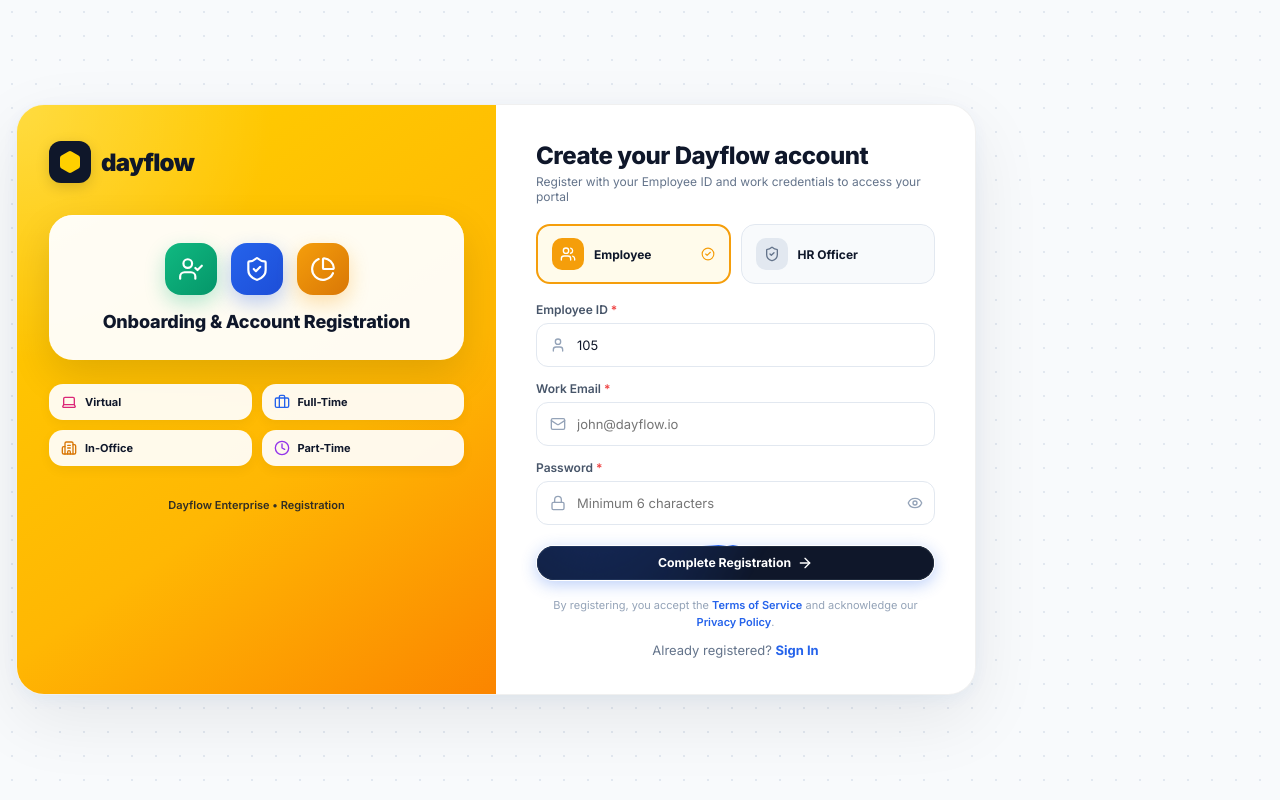
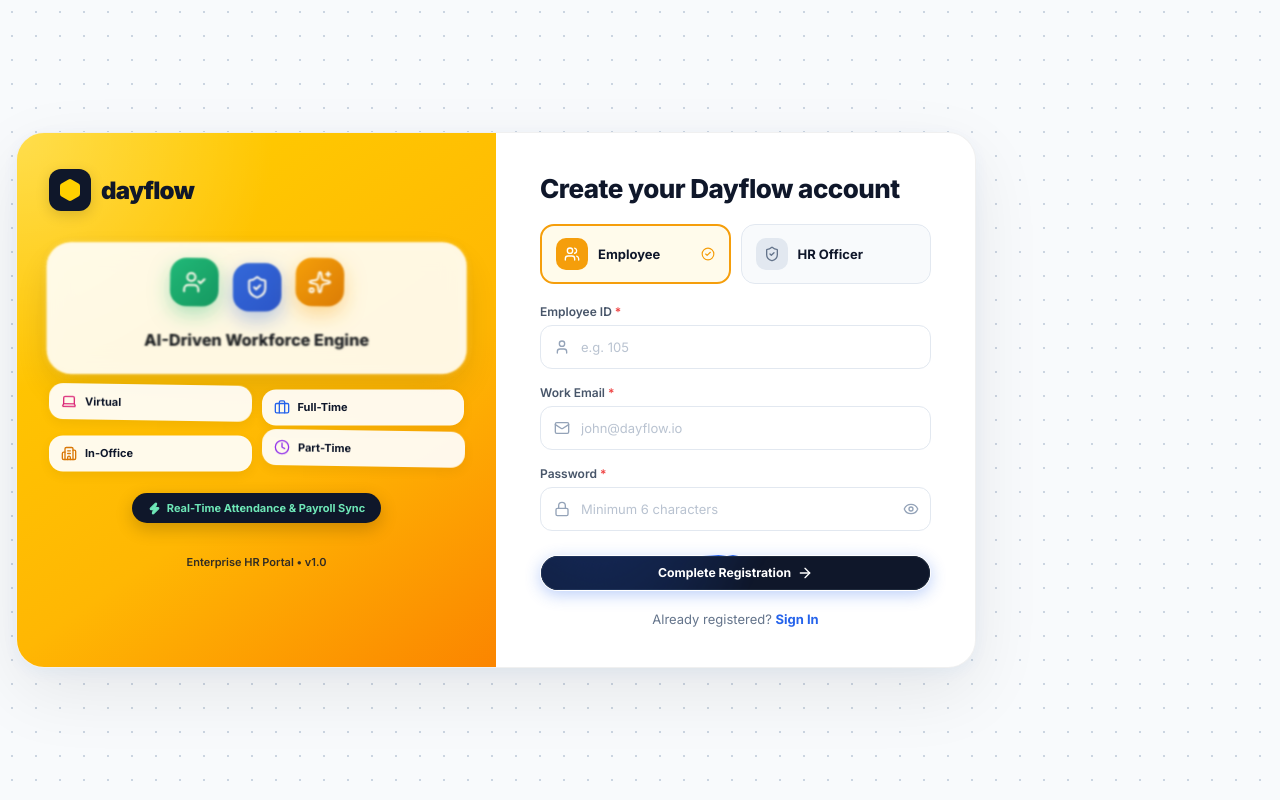
Before and after one commit to Arunprasath-2717/SmartHR, a Next.js app in the folder frontend/: page /signup in a window 1280 px wide. Built offline with nearby package versions, Linux system fonts and the light colour scheme.

Commit message:
style(auth): Add keyframe motion animations to left Auth banner, subtle input field text, and streamline UI by removing text bloat

```diff
--- a/frontend/src/app/signup/page.js
+++ b/frontend/src/app/signup/page.js
@@ -19,13 +19,15 @@ import {
   Eye,
   EyeOff,
   UserCheck,
-  PieChart
+  Sparkles,
+  Zap,
+  ShieldAlert
 } from 'lucide-react';
 
 export default function SignupPage() {
   const { signup } = useAuth();
   const [selectedRole, setSelectedRole] = useState('employee'); // 'employee' | 'hr'
-  const [employeeId, setEmployeeId] = useState('105');
+  const [employeeId, setEmployeeId] = useState('');
   const [email, setEmail] = useState('');
   const [password, setPassword] = useState('');
   const [showPassword, setShowPassword] = useState(false);
@@ -73,11 +75,30 @@ export default function SignupPage() {
       alignItems: 'center',
       justify: 'center',
       background: '#F8FAFC',
-      backgroundImage: 'radial-gradient(#E2E8F0 1.2px, transparent 1.2px)',
+      backgroundImage: 'radial-gradient(#CBD5E1 1px, transparent 1px)',
       backgroundSize: '24px 24px',
       position: 'relative',
-      padding: '24px 16px'
+      padding: '32px 16px'
     }}>
+      <style>{`
+        @keyframes floatSlow {
+          0%, 100% { transform: translateY(0px) rotate(0deg); }
+          50% { transform: translateY(-10px) rotate(1deg); }
+        }
+        @keyframes floatFast {
+          0%, 100% { transform: translateY(0px); }
+          50% { transform: translateY(-14px); }
+        }
+        @keyframes pulseGlow {
+          0%, 100% { transform: scale(1); opacity: 0.9; }
+          50% { transform: scale(1.04); opacity: 1; filter: drop-shadow(0 0 12px rgba(255,255,255,0.6)); }
+        }
+        .animate-float-slow { animation: floatSlow 4s ease-in-out infinite; }
+        .animate-float-fast { animation: floatFast 3s ease-in-out infinite; }
+        .animate-pulse-glow { animation: pulseGlow 2.5s ease-in-out infinite; }
+        .subtle-input::placeholder { color: #94A3B8; opacity: 0.65; font-weight: 400; }
+      `}</style>
+
       {/* 2-Column Auth Container (Centered Max 960px) */}
       <div style={{
         width: '100%',
@@ -92,7 +113,7 @@ export default function SignupPage() {
         animation: 'modal-in 400ms cubic-bezier(0.34,1.56,0.64,1) both'
       }}>
 
-        {/* ── LEFT BANNER (Vibrant Amber Illustration Anchor) ── */}
+        {/* ── LEFT BANNER (Animated Golden Amber Motion Canvas) ── */}
         <div style={{
           background: 'linear-gradient(145deg, #FFD000 0%, #FFB703 60%, #FB8500 100%)',
           padding: '36px 32px',
@@ -105,7 +126,7 @@ export default function SignupPage() {
           {/* Subtle curved backdrop pattern */}
           <div style={{
             position: 'absolute', inset: 0,
-            backgroundImage: 'radial-gradient(circle 320px at 0% 0%, rgba(255,255,255,0.25) 0%, transparent 80%)',
+            backgroundImage: 'radial-gradient(circle 320px at 0% 0%, rgba(255,255,255,0.3) 0%, transparent 80%)',
             pointerEvents: 'none'
           }} />
 
@@ -124,96 +145,105 @@ export default function SignupPage() {
             </span>
           </div>
 
-          {/* Central Hero Illustration & Visual Badges (Clean Visual Anchor) */}
+          {/* Animated Hero Graphic & Floating Motion Badges */}
           <div style={{ margin: '32px 0', textAlign: 'center', zIndex: 1, position: 'relative' }}>
 
-            {/* SVG HR Hero Graphic Canvas */}
-            <div style={{
+            {/* Center Animated Hero Card */}
+            <div className="animate-pulse-glow" style={{
               background: 'rgba(255, 255, 255, 0.95)',
+              backdropFilter: 'blur(12px)',
               borderRadius: 24,
-              padding: '28px 24px',
+              padding: '24px 20px',
               boxShadow: '0 16px 40px rgba(0,0,0,0.12), inset 0 1px 0 rgba(255,255,255,0.8)',
-              marginBottom: 24,
+              marginBottom: 20,
               display: 'flex',
               flexDirection: 'column',
               alignItems: 'center',
-              gap: 16
+              gap: 14
             }}>
-              {/* Graphic Icon Composition */}
+              {/* Animated Floating Nodes */}
               <div style={{ display: 'flex', alignItems: 'center', gap: 14, justifyContent: 'center' }}>
-                <div style={{
-                  width: 52, height: 52, borderRadius: 16,
+                <div className="animate-float-slow" style={{
+                  width: 48, height: 48, borderRadius: 16,
                   background: 'linear-gradient(135deg, #10B981, #059669)',
                   color: '#fff', display: 'flex', alignItems: 'center', justifyContent: 'center',
-                  boxShadow: '0 8px 20px rgba(16,185,129,0.3)'
+                  boxShadow: '0 8px 20px rgba(16,185,129,0.35)'
                 }}>
-                  <UserCheck size={26} />
+                  <UserCheck size={24} />
                 </div>
-                <div style={{
-                  width: 52, height: 52, borderRadius: 16,
+                <div className="animate-float-fast" style={{
+                  width: 48, height: 48, borderRadius: 16,
                   background: 'linear-gradient(135deg, #2563EB, #1D4ED8)',
                   color: '#fff', display: 'flex', alignItems: 'center', justifyContent: 'center',
-                  boxShadow: '0 8px 20px rgba(37,99,235,0.3)'
+                  boxShadow: '0 8px 20px rgba(37,99,235,0.35)'
                 }}>
-                  <ShieldCheck size={26} />
+                  <ShieldCheck size={24} />
                 </div>
-                <div style={{
-                  width: 52, height: 52, borderRadius: 16,
+                <div className="animate-float-slow" style={{
+                  width: 48, height: 48, borderRadius: 16,
                   background: 'linear-gradient(135deg, #F59E0B, #D97706)',
                   color: '#fff', display: 'flex', alignItems: 'center', justifyContent: 'center',
-                  boxShadow: '0 8px 20px rgba(245,158,11,0.3)'
+                  boxShadow: '0 8px 20px rgba(245,158,11,0.35)'
                 }}>
-                  <PieChart size={26} />
+                  <Sparkles size={24} />
                 </div>
               </div>
 
-              <div style={{ fontSize: 18, fontWeight: 800, color: '#0F172A', letterSpacing: '-0.01em' }}>
-                Onboarding & Account Registration
+              <div style={{ fontSize: 16, fontWeight: 800, color: '#0F172A' }}>
+                AI-Driven Workforce Engine
               </div>
             </div>
 
-            {/* Minimal Icon Badges Grid */}
+            {/* Floating Animated Pill Badges */}
             <div style={{ display: 'grid', gridTemplateColumns: '1fr 1fr', gap: 10 }}>
-              <div style={{ background: 'rgba(255,255,255,0.92)', padding: '10px 12px', borderRadius: 14, display: 'flex', alignItems: 'center', gap: 8, boxShadow: '0 4px 12px rgba(0,0,0,0.05)' }}>
+              <div className="animate-float-slow" style={{ background: 'rgba(255,255,255,0.92)', padding: '10px 12px', borderRadius: 14, display: 'flex', alignItems: 'center', gap: 8, boxShadow: '0 4px 12px rgba(0,0,0,0.06)' }}>
                 <Laptop size={16} color="#DB2777" />
                 <span style={{ fontSize: 11, fontWeight: 700, color: '#0F172A' }}>Virtual</span>
               </div>
-              <div style={{ background: 'rgba(255,255,255,0.92)', padding: '10px 12px', borderRadius: 14, display: 'flex', alignItems: 'center', gap: 8, boxShadow: '0 4px 12px rgba(0,0,0,0.05)' }}>
+              <div className="animate-float-fast" style={{ background: 'rgba(255,255,255,0.92)', padding: '10px 12px', borderRadius: 14, display: 'flex', alignItems: 'center', gap: 8, boxShadow: '0 4px 12px rgba(0,0,0,0.06)' }}>
                 <Briefcase size={16} color="#2563EB" />
                 <span style={{ fontSize: 11, fontWeight: 700, color: '#0F172A' }}>Full-Time</span>
               </div>
-              <div style={{ background: 'rgba(255,255,255,0.92)', padding: '10px 12px', borderRadius: 14, display: 'flex', alignItems: 'center', gap: 8, boxShadow: '0 4px 12px rgba(0,0,0,0.05)' }}>
+              <div className="animate-float-fast" style={{ background: 'rgba(255,255,255,0.92)', padding: '10px 12px', borderRadius: 14, display: 'flex', alignItems: 'center', gap: 8, boxShadow: '0 4px 12px rgba(0,0,0,0.06)' }}>
                 <Building2 size={16} color="#D97706" />
                 <span style={{ fontSize: 11, fontWeight: 700, color: '#0F172A' }}>In-Office</span>
               </div>
-              <div style={{ background: 'rgba(255,255,255,0.92)', padding: '10px 12px', borderRadius: 14, display: 'flex', alignItems: 'center', gap: 8, boxShadow: '0 4px 12px rgba(0,0,0,0.05)' }}>
+              <div className="animate-float-slow" style={{ background: 'rgba(255,255,255,0.92)', padding: '10px 12px', borderRadius: 14, display: 'flex', alignItems: 'center', gap: 8, boxShadow: '0 4px 12px rgba(0,0,0,0.06)' }}>
                 <Clock size={16} color="#9333EA" />
                 <span style={{ fontSize: 11, fontWeight: 700, color: '#0F172A' }}>Part-Time</span>
               </div>
             </div>
 
+            {/* Info Highlights Pill */}
+            <div style={{
+              marginTop: 18,
+              background: '#0F172A', color: '#6EE7B7',
+              fontSize: 11, fontWeight: 700, padding: '8px 16px', borderRadius: 20,
+              display: 'inline-flex', alignItems: 'center', gap: 6,
+              boxShadow: '0 6px 18px rgba(0,0,0,0.2)'
+            }}>
+              <Zap size={13} fill="#6EE7B7" /> Real-Time Attendance & Payroll Sync
+            </div>
+
           </div>
 
-          {/* Footer Badge */}
           <div style={{ fontSize: 11, fontWeight: 600, color: '#0F172A', opacity: 0.85, zIndex: 1, textAlign: 'center' }}>
-            Dayflow Enterprise • Registration
+            Enterprise HR Portal • v1.0
           </div>
         </div>
 
-        {/* ── RIGHT COLUMN (Registration Form) ── */}
-        <div style={{ padding: '36px 40px', display: 'flex', flexDirection: 'column', justifyContent: 'center' }}>
+        {/* ── RIGHT COLUMN (Minimal Clean Registration Form) ── */}
+        <div style={{ padding: '40px 44px', display: 'flex', flexDirection: 'column', justifyContent: 'center' }}>
 
+          {/* Clean Title — No Unwanted Text Descriptions */}
           <div style={{ marginBottom: 20 }}>
-            <h1 style={{ fontSize: 24, fontWeight: 800, color: '#0F172A', letterSpacing: '-0.02em' }}>
+            <h1 style={{ fontSize: 26, fontWeight: 800, color: '#0F172A', letterSpacing: '-0.02em' }}>
               Create your Dayflow account
             </h1>
-            <p style={{ fontSize: 12, color: '#64748B', marginTop: 4 }}>
-              Register with your Employee ID and work credentials to access your portal
-            </p>
           </div>
 
           {/* Account Role Selector Cards */}
-          <div style={{ display: 'grid', gridTemplateColumns: '1fr 1fr', gap: 10, marginBottom: 18 }}>
+          <div style={{ display: 'grid', gridTemplateColumns: '1fr 1fr', gap: 10, marginBottom: 20 }}>
 
             {/* Employee Card */}
             <div
@@ -239,7 +269,7 @@ export default function SignupPage() {
                 <Users size={16} />
               </div>
               <div style={{ flex: 1 }}>
-                <div style={{ fontSize: 12, fontWeight: 700, color: '#0F172A', display: 'flex', alignItems: 'center', justifyContent: 'space-between' }}>
+                <div style={{ fontSize: 13, fontWeight: 700, color: '#0F172A', display: 'flex', alignItems: 'center', justifyContent: 'space-between' }}>
                   <span>Employee</span>
                   {selectedRole === 'employee' && <CheckCircle2 size={14} color="#F59E0B" />}
                 </div>
@@ -270,7 +300,7 @@ export default function SignupPage() {
                 <ShieldCheck size={16} />
               </div>
               <div style={{ flex: 1 }}>
-                <div style={{ fontSize: 12, fontWeight: 700, color: '#0F172A', display: 'flex', alignItems: 'center', justifyContent: 'space-between' }}>
+                <div style={{ fontSize: 13, fontWeight: 700, color: '#0F172A', display: 'flex', alignItems: 'center', justifyContent: 'space-between' }}>
                   <span>HR Officer</span>
                   {selectedRole === 'hr' && <CheckCircle2 size={14} color="#2563EB" />}
                 </div>
@@ -284,7 +314,7 @@ export default function SignupPage() {
             <div style={{
               display: 'flex', alignItems: 'center', gap: 8, padding: '10px 14px', borderRadius: 12,
               background: '#FEE2E2', border: '1px solid rgba(239,68,68,0.2)', color: '#991B1B',
-              fontSize: 12, fontWeight: 600, marginBottom: 14
+              fontSize: 12, fontWeight: 600, marginBottom: 16
             }}>
               <AlertCircle size={16} flexShrink={0} />
               <span>{error}</span>
@@ -294,8 +324,8 @@ export default function SignupPage() {
           {/* Registration Form Controls */}
           <form onSubmit={handleSubmit}>
 
-            {/* Employee ID Field */}
-            <div style={{ marginBottom: 14 }}>
+            {/* Employee ID Field (Subtle Less Visible Text) */}
+            <div style={{ marginBottom: 16 }}>
               <div style={{ display: 'flex', justifyContent: 'space-between', alignItems: 'center', marginBottom: 6 }}>
                 <label style={{ fontSize: 12, fontWeight: 600, color: '#475569' }}>
                   Employee ID <span style={{ color: '#EF4444' }}>*</span>
@@ -308,6 +338,7 @@ export default function SignupPage() {
               </div>
               <div style={{ position: 'relative' }}>
                 <input
+                  className="subtle-input"
                   type="text"
                   required
                   placeholder="e.g. 105"
@@ -321,7 +352,7 @@ export default function SignupPage() {
                     borderRadius: 12,
                     border: touched.employeeId && !isEmployeeIdValid ? '1.5px solid #EF4444' : '1.5px solid #E2E8F0',
                     fontSize: 13,
-                    color: '#0F172A',
+                    color: '#334155',
                     background: '#FFFFFF',
                     outline: 'none',
                     transition: 'all 200ms ease'
@@ -336,8 +367,8 @@ export default function SignupPage() {
               )}
             </div>
 
-            {/* Work Email Field */}
-            <div style={{ marginBottom: 14 }}>
+            {/* Work Email Field (Subtle Less Visible Text) */}
+            <div style={{ marginBottom: 16 }}>
               <div style={{ display: 'flex', justifyContent: 'space-between', alignItems: 'center', marginBottom: 6 }}>
                 <label style={{ fontSize: 12, fontWeight: 600, color: '#475569' }}>
                   Work Email <span style={{ color: '#EF4444' }}>*</span>
@@ -350,6 +381,7 @@ export default function SignupPage() {
               </div>
               <div style={{ position: 'relative' }}>
                 <input
+                  className="subtle-input"
                   type="email"
                   required
                   placeholder="john@dayflow.io"
@@ -363,7 +395,7 @@ export default function SignupPage() {
                     borderRadius: 12,
                     border: touched.email && !isEmailValid ? '1.5px solid #EF4444' : '1.5px solid #E2E8F0',
                     fontSize: 13,
-                    color: '#0F172A',
+                    color: '#334155',
                     background: '#FFFFFF',
                     outline: 'none',
                     transition: 'all 200ms ease'
@@ -378,8 +410,8 @@ export default function SignupPage() {
               )}
             </div>
 
-            {/* Password Field */}
-            <div style={{ marginBottom: 20 }}>
+            {/* Password Field (Subtle Less Visible Text) */}
+            <div style={{ marginBottom: 24 }}>
               <div style={{ display: 'flex', justifyContent: 'space-between', alignItems: 'center', marginBottom: 6 }}>
                 <label style={{ fontSize: 12, fontWeight: 600, color: '#475569' }}>
                   Password <span style={{ color: '#EF4444' }}>*</span>
@@ -392,6 +424,7 @@ export default function SignupPage() {
               </div>
               <div style={{ position: 'relative' }}>
                 <input
+                  className="subtle-input"
                   type={showPassword ? 'text' : 'password'}
                   required
                   placeholder="Minimum 6 characters"
@@ -405,7 +438,7 @@ export default function SignupPage() {
                     borderRadius: 12,
                     border: touched.password && !isPasswordValid ? '1.5px solid #EF4444' : '1.5px solid #E2E8F0',
                     fontSize: 13,
-                    color: '#0F172A',
+                    color: '#334155',
                     background: '#FFFFFF',
                     outline: 'none',
                     transition: 'all 200ms ease'
@@ -445,12 +478,8 @@ export default function SignupPage() {
             </ShinyButton>
           </form>
 
-          {/* Legal Footer */}
-          <div style={{ fontSize: 11, color: '#94A3B8', marginTop: 16, textAlign: 'center', lineHeight: 1.5 }}>
-            By registering, you accept the <a href="#" style={{ color: '#2563EB', fontWeight: 600 }}>Terms of Service</a> and acknowledge our <a href="#" style={{ color: '#2563EB', fontWeight: 600 }}>Privacy Policy</a>.
-          </div>
-
-          <div style={{ textAlign: 'center', marginTop: 12, fontSize: 13, color: '#64748B' }}>
+          {/* Minimal Navigation Link */}
+          <div style={{ textAlign: 'center', marginTop: 20, fontSize: 13, color: '#64748B' }}>
             Already registered?{' '}
             <a href="/login" style={{ color: '#2563EB', fontWeight: 700 }}>Sign In</a>
           </div>
```
Also changed, not shown: frontend/src/app/login/page.js (+79 -58 lines).
